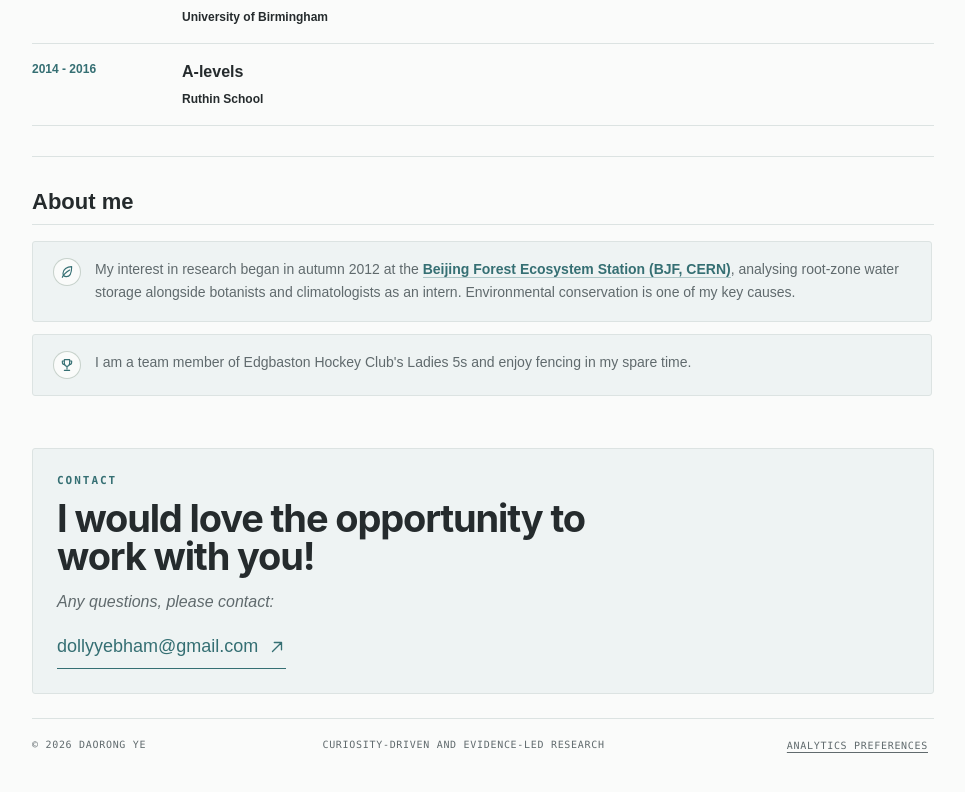
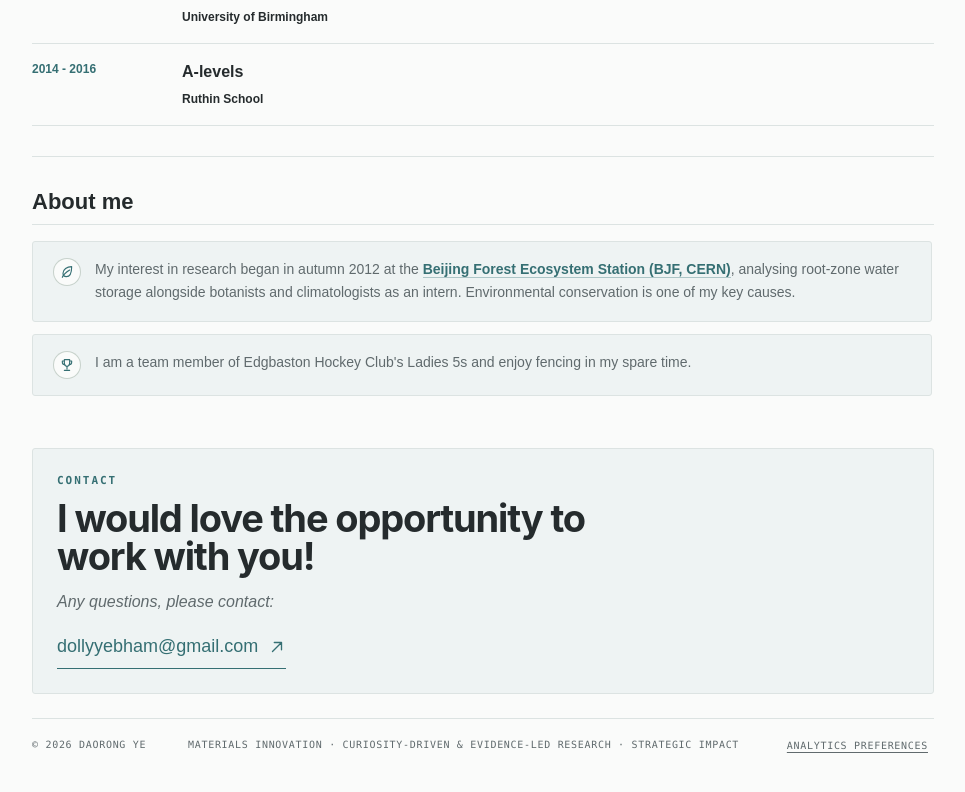
Before and after one commit to daorong-y/portfolio, a React (Vite) app: page / in a window 1280 px wide. Shown: the part 4258-5050 px from the top of the page, without its empty margins (294-1259 px from the left). Built offline with nearby package versions, Linux system fonts and the light colour scheme.

Commit message:
Expand footer positioning statement

```diff
--- a/src/App.tsx
+++ b/src/App.tsx
@@ -750,7 +750,7 @@ export default function Home() {
 
         <footer>
           <span>© 2026 Daorong Ye</span>
-          <span>curiosity-driven and Evidence-led research</span>
+          <span>Materials innovation · curiosity-driven &amp; evidence-led research · Strategic impact</span>
           <button
             className="analytics-preferences"
             type="button"
```
